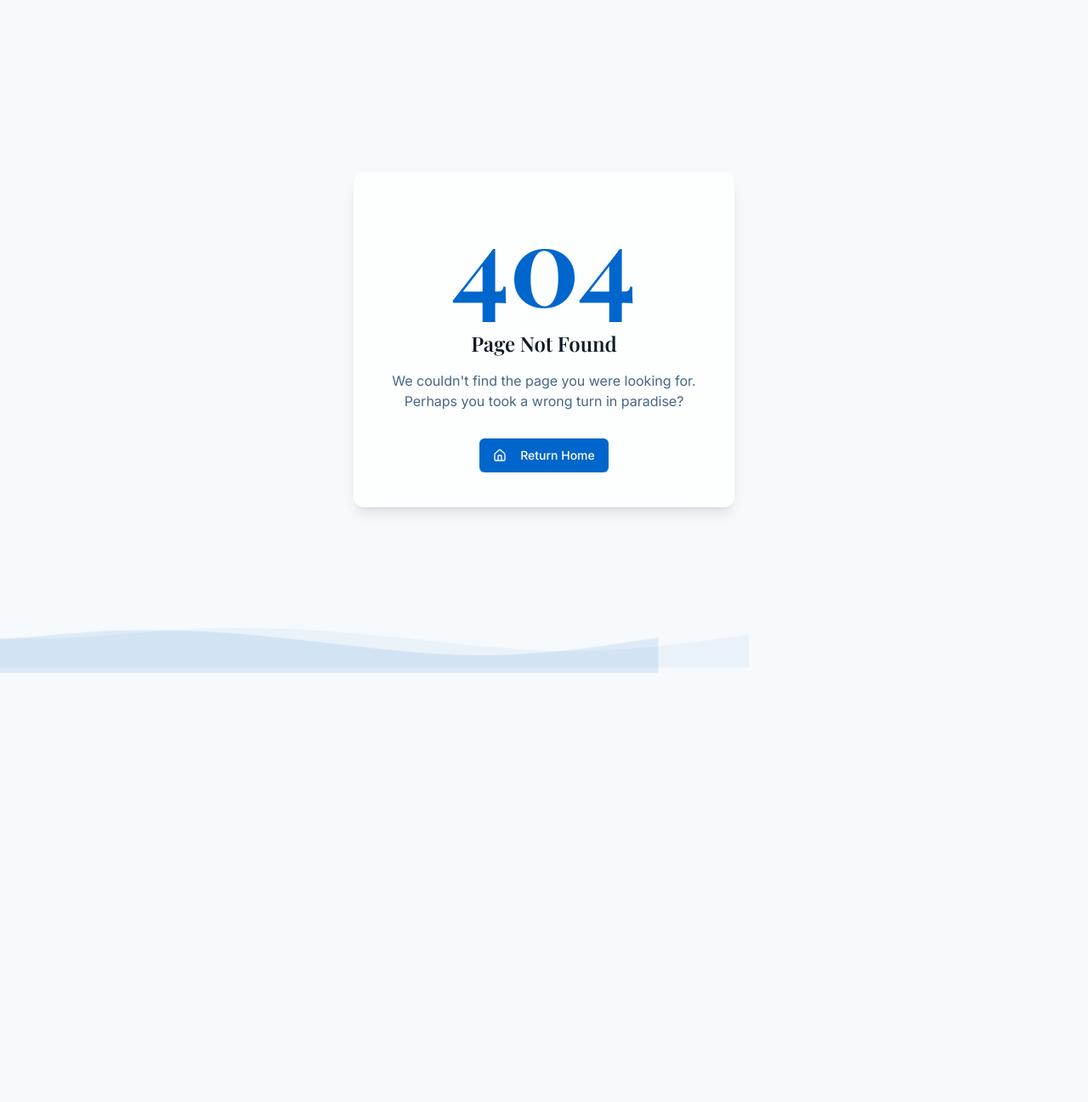
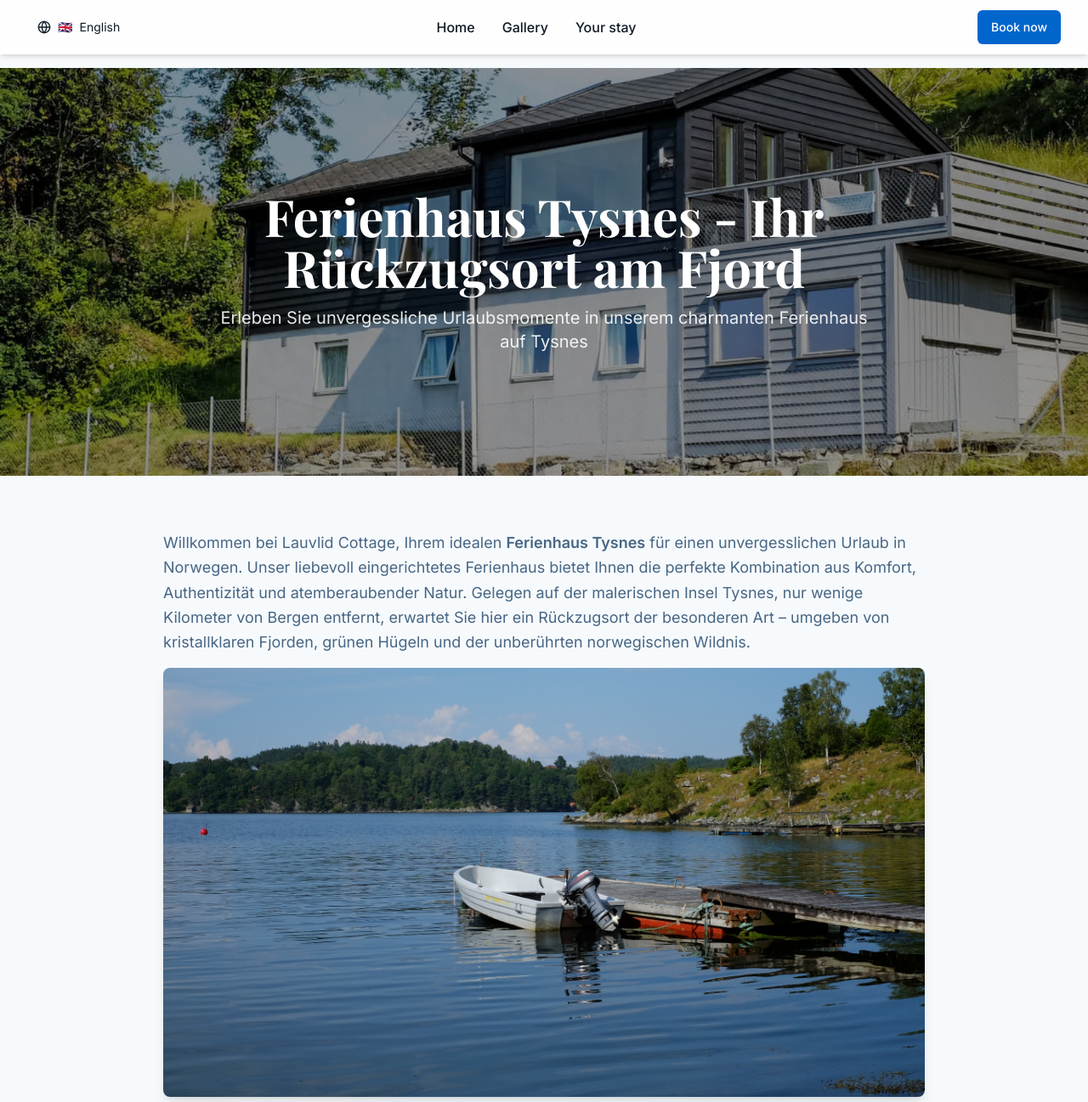
Before and after one commit to sinkjo/lauvlidcottage, a React (Vite) app: page /de/ferienhaus-tysnes in a window 1280 px wide. Before the commit this address had no page. Shown: the top 1297 px of the page at 85% size. Before the commit the page ends 800 px from the top, so only its background shows below. Built offline with nearby package versions, Linux system fonts and the light colour scheme.

Commit message:
feat: Create German landing page for "ferienhaus tysnes"

```diff
--- a/src/App.tsx
+++ b/src/App.tsx
@@ -9,6 +9,7 @@ import BookingPage from "./pages/BookingPage";
 import Gallery from "./pages/Gallery";
 import YourStay from "./pages/YourStay";
 import Contact from "./pages/Contact";
+import FerienhausTysnes from "./pages/FerienhausTysnes";
 import NotFound from "./pages/NotFound";
 import { LanguageProvider } from "./contexts/LanguageContext";
 
@@ -28,6 +29,7 @@ const App = () => (
             <Route path="/gallery" element={<Gallery />} />
             <Route path="/your-stay" element={<YourStay />} />
             <Route path="/contact" element={<Contact />} />
+            <Route path="/de/ferienhaus-tysnes" element={<FerienhausTysnes />} />
             {/* ADD ALL CUSTOM ROUTES ABOVE THE CATCH-ALL "*" ROUTE */}
             <Route path="*" element={<NotFound />} />
           </Routes>
--- a/src/components/Footer.tsx
+++ b/src/components/Footer.tsx
@@ -49,6 +49,14 @@ export default function Footer() {
                   </Link>
                 </li>
               ))}
+              <li>
+                <Link
+                  to="/de/ferienhaus-tysnes"
+                  className="text-muted-foreground hover:text-primary transition-colors"
+                >
+                  Ferienhaus Tysnes
+                </Link>
+              </li>
             </ul>
           </div>
 
--- /dev/null
+++ b/src/pages/FerienhausTysnes.tsx
@@ -0,0 +1,119 @@
+import { Helmet } from "react-helmet";
+import Navbar from "@/components/Navbar";
+import Footer from "@/components/Footer";
+import cottageExterior from "@/assets/exterior-cabin-1.webp";
+import cottageLake from "@/assets/cottage-lake.jpg";
+import cottageInterior from "@/assets/interior-living-room-2.webp";
+import vageSunset from "@/assets/vage-sunset.webp";
+
+export default function FerienhausTysnes() {
+  return (
+    <div className="min-h-screen bg-background">
+      <Helmet>
+        <title>Ferienhaus Tysnes - Lauvlid Cottage | Ihr Traumurlaub in Norwegen</title>
+        <meta name="description" content="Entdecken Sie das perfekte Ferienhaus Tysnes bei Lauvlid Cottage. Genießen Sie authentische norwegische Atmosphäre, atemberaubende Fjordblicke und absolute Ruhe in der Natur." />
+        <link rel="canonical" href="https://www.lauvlidcottage.com/de/ferienhaus-tysnes" />
+        <link rel="alternate" hrefLang="de" href="https://www.lauvlidcottage.com/de/ferienhaus-tysnes" />
+        <link rel="alternate" hrefLang="x-default" href="https://www.lauvlidcottage.com/" />
+      </Helmet>
+
+      <Navbar />
+
+      <main className="pt-20">
+        {/* Hero Section */}
+        <section className="relative h-[60vh] min-h-[400px] overflow-hidden">
+          <img
+            src={cottageExterior}
+            alt="Ferienhaus Tysnes - Lauvlid Cottage Außenansicht"
+            className="absolute inset-0 w-full h-full object-cover"
+          />
+          <div className="absolute inset-0 bg-black/40" />
+          <div className="relative container h-full flex items-center justify-center text-center">
+            <div className="max-w-3xl">
+              <h1 className="text-4xl md:text-5xl lg:text-6xl font-bold text-white mb-4">
+                Ferienhaus Tysnes - Ihr Rückzugsort am Fjord
+              </h1>
+              <p className="text-xl text-white/90">
+                Erleben Sie unvergessliche Urlaubsmomente in unserem charmanten Ferienhaus auf Tysnes
+              </p>
+            </div>
+          </div>
+        </section>
+
+        {/* Content Section */}
+        <section className="container mx-auto px-4 py-16">
+          <div className="max-w-4xl mx-auto space-y-12">
+
+            {/* Paragraph 1 */}
+            <div className="space-y-4">
+              <p className="text-lg leading-relaxed text-muted-foreground">
+                Willkommen bei Lauvlid Cottage, Ihrem idealen <strong>Ferienhaus Tysnes</strong> für einen unvergesslichen Urlaub in Norwegen. Unser liebevoll eingerichtetes Ferienhaus bietet Ihnen die perfekte Kombination aus Komfort, Authentizität und atemberaubender Natur. Gelegen auf der malerischen Insel Tysnes, nur wenige Kilometer von Bergen entfernt, erwartet Sie hier ein Rückzugsort der besonderen Art – umgeben von kristallklaren Fjorden, grünen Hügeln und der unberührten norwegischen Wildnis.
+              </p>
+              <img
+                src={cottageLake}
+                alt="Fjordblick vom Ferienhaus Tysnes"
+                className="w-full h-auto rounded-lg shadow-lg"
+              />
+            </div>
+
+            {/* Paragraph 2 */}
+            <div className="space-y-4">
+              <h2 className="text-3xl font-bold">Authentisches Wohngefühl in norwegischer Idylle</h2>
+              <p className="text-lg leading-relaxed text-muted-foreground">
+                Unser Ferienhaus auf Tysnes verbindet traditionellen norwegischen Charme mit modernem Wohnkomfort. Die großzügigen Räume sind hell und einladend gestaltet, mit handverlesenen Möbeln und regionalen Materialien, die eine warme Atmosphäre schaffen. Große Panoramafenster bieten Ihnen zu jeder Tageszeit spektakuläre Ausblicke auf die umliegende Fjordlandschaft. Hier können Sie morgens beim Kaffee den Sonnenaufgang über dem Wasser beobachten und abends die magischen nordischen Lichtstimmungen genießen. Das Ferienhaus bietet Platz für bis zu acht Personen und ist damit perfekt für Familien oder Gruppen, die gemeinsam die Schönheit Norwegens entdecken möchten.
+              </p>
+              <img
+                src={cottageInterior}
+                alt="Gemütliches Interieur im Ferienhaus Tysnes"
+                className="w-full h-auto rounded-lg shadow-lg"
+              />
+            </div>
+
+            {/* Paragraph 3 */}
+            <div className="space-y-4">
+              <h2 className="text-3xl font-bold">Natur pur und Abenteuer vor der Haustür</h2>
+              <p className="text-lg leading-relaxed text-muted-foreground">
+                Tysnes ist ein wahres Paradies für Naturliebhaber und Aktivurlauber. Direkt von Ihrem Ferienhaus aus können Sie zahlreiche Wanderwege erkunden, die Sie durch malerische Wälder, entlang steiler Klippen und zu versteckten Badebuchten führen. Die Insel ist berühmt für ihre reiche Vogelwelt und die Möglichkeit, Robben und manchmal sogar Wale in den Fjorden zu beobachten. Im Sommer laden die langen, hellen Tage zu ausgedehnten Kajaktouren, Angelausflügen und Radtouren ein. Im Herbst verzaubern die leuchtenden Farben der nordischen Vegetation, während der Winter eine friedliche, schneebedeckte Märchenlandschaft schafft. Ganz gleich, zu welcher Jahreszeit Sie kommen – Tysnes bietet immer neue Facetten der norwegischen Natur.
+              </p>
+            </div>
+
+            {/* Paragraph 4 */}
+            <div className="space-y-4">
+              <h2 className="text-3xl font-bold">Kulturelle Schätze und regionale Entdeckungen</h2>
+              <p className="text-lg leading-relaxed text-muted-foreground">
+                Neben der beeindruckenden Natur bietet Tysnes auch kulturelle Highlights und authentische Einblicke in das norwegische Leben. Besuchen Sie die historische Onarheim-Kirche aus dem 12. Jahrhundert oder schlendern Sie durch kleine Fischerdörfer, wo Sie frischen Fisch direkt vom Kutter kaufen können. Die Insel ist auch bekannt für ihre lebendige Kunstszene – lokale Galerien und Handwerksbetriebe öffnen ihre Türen für interessierte Besucher. In den Sommermonaten finden regelmäßig traditionelle Festivals und Märkte statt, auf denen Sie regionale Spezialitäten probieren und mit den freundlichen Einheimischen ins Gespräch kommen können. Ein Ausflug nach Bergen, der zweitgrößten Stadt Norwegens, ist in nur 45 Minuten möglich und bietet zusätzliche Kultur- und Einkaufserlebnisse.
+              </p>
+              <img
+                src={vageSunset}
+                alt="Sonnenuntergang über Våge, Tysnes"
+                className="w-full h-auto rounded-lg shadow-lg"
+              />
+            </div>
+
+            {/* Paragraph 5 */}
+            <div className="space-y-4">
+              <h2 className="text-3xl font-bold">Ihr perfekter Urlaub im Ferienhaus Tysnes</h2>
+              <p className="text-lg leading-relaxed text-muted-foreground">
+                Lauvlid Cottage ist mehr als nur eine Unterkunft – es ist Ihr Zuhause auf Zeit in einer der schönsten Regionen Norwegens. Wir legen großen Wert darauf, dass Sie sich vom ersten Moment an willkommen und wohl fühlen. Das Ferienhaus ist komplett ausgestattet mit moderner Küche, gemütlichen Schlafzimmern, schnellem WLAN und allem, was Sie für einen entspannten Aufenthalt benötigen. Ob Sie nach Ruhe und Erholung suchen, aktive Abenteuer erleben möchten oder einfach nur die Seele baumeln lassen wollen – unser <strong>Ferienhaus Tysnes</strong> bietet Ihnen den idealen Rahmen. Buchen Sie noch heute und entdecken Sie, warum so viele Gäste immer wieder zu uns zurückkehren. Wir freuen uns darauf, Sie bei Lauvlid Cottage willkommen zu heißen!
+              </p>
+            </div>
+
+            {/* Call to Action */}
+            <div className="text-center pt-8">
+              <a
+                href="https://myrent.interhome.com/en/NO1928.603.1/"
+                target="_blank"
+                rel="noopener noreferrer"
+                className="inline-block bg-primary text-primary-foreground px-8 py-4 rounded-lg text-lg font-semibold hover:bg-primary/90 transition-colors"
+              >
+                Jetzt Ihr Ferienhaus auf Tysnes buchen
+              </a>
+            </div>
+          </div>
+        </section>
+      </main>
+
+      <Footer />
+    </div>
+  );
+}
```
